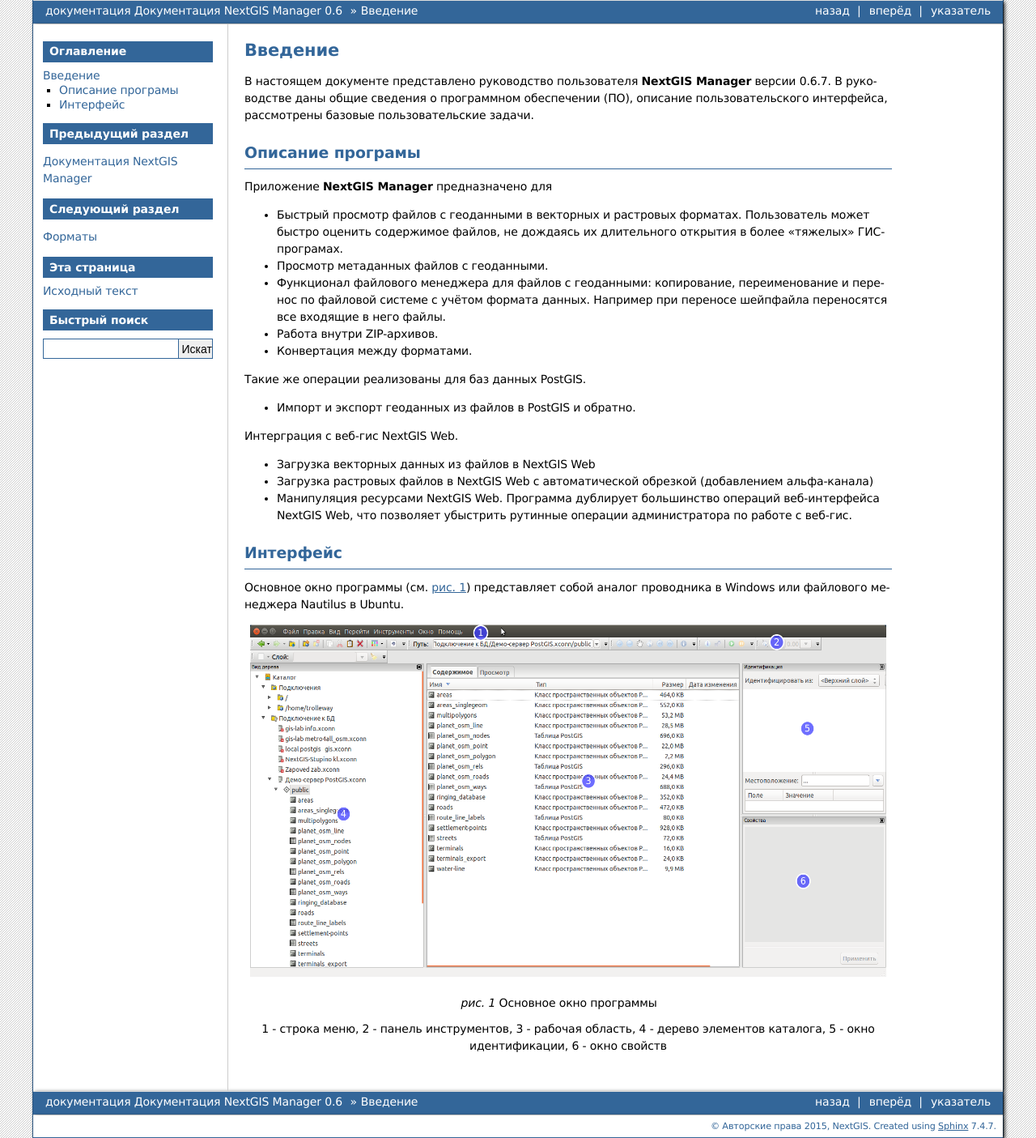
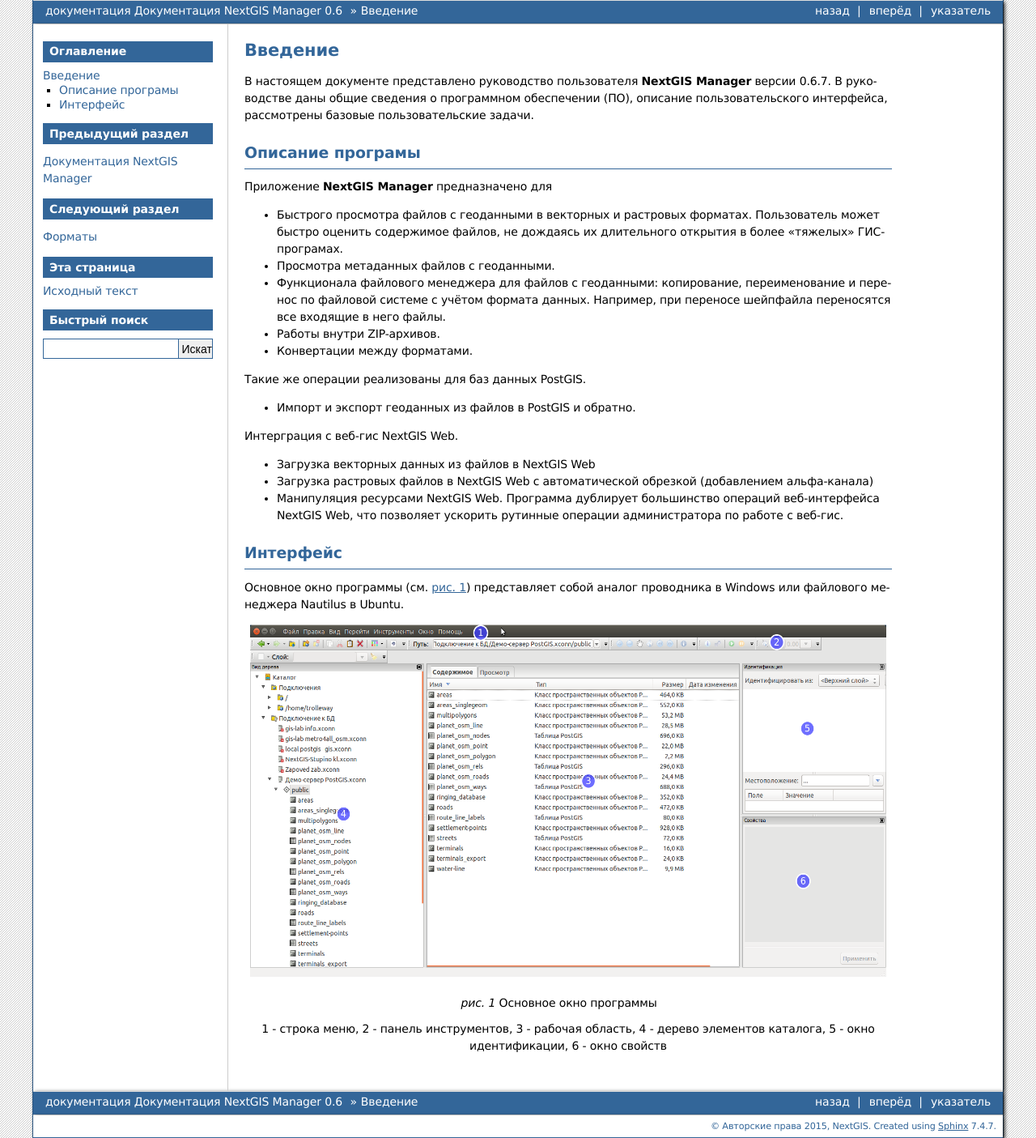
Before and after one commit to isabella232/docs_ngmanager, a Sphinx documentation site: the page built from source/intro.rst, in a window 1280 px wide. Shown: the whole page at 81% size. Built offline with Sphinx 7.4.7, drawn with Linux system fonts in a browser that asks for light colours; formulas are drawn with MathJax 3.

Commit message:
исправлены грамматические ошибки

```diff
--- a/source/intro.rst
+++ b/source/intro.rst
@@ -6,7 +6,9 @@
 ========
 
 
-В настоящем документе представлено руководство пользователя :program:`NextGIS Manager` версии |version|. В руководстве даны общие сведения о программном обеспечении (ПО), описание пользовательского интерфейса, рассмотрены базовые пользовательские задачи.
+В настоящем документе представлено руководство пользователя :program:`NextGIS Manager` версии |version|.
+В руководстве даны общие сведения о программном обеспечении (ПО), описание пользовательского
+интерфейса, рассмотрены базовые пользовательские задачи.
 
 .. only:: latex
 
@@ -20,11 +22,15 @@
 
 Приложение :program:`NextGIS Manager` предназначено для
 
-* Быстрый просмотр файлов с геоданными в векторных и растровых форматах. Пользователь может быстро оценить содержимое файлов, не дождаясь их длительного открытия в более "тяжелых" ГИС-програмах.
-* Просмотр метаданных файлов с геоданными.
-* Функционал файлового менеджера для файлов с геоданными: копирование, переименование и перенос по файловой системе с учётом формата данных. Например при переносе шейпфайла переносятся все входящие в него файлы.
-* Работа внутри ZIP-архивов.
-* Конвертация между форматами.
+* Быстрого просмотра файлов с геоданными в векторных и растровых форматах. Пользователь
+  может быстро оценить содержимое файлов, не дождаясь их длительного открытия в более
+  "тяжелых" ГИС-програмах.
+* Просмотра метаданных файлов с геоданными.
+* Функционала файлового менеджера для файлов с геоданными: копирование, переименование
+  и перенос по файловой системе с учётом формата данных. Например, при переносе шейпфайла
+  переносятся все входящие в него файлы.
+* Работы внутри ZIP-архивов.
+* Конвертации между форматами.
 
 Такие же операции реализованы для баз данных PostGIS.
 
@@ -34,13 +40,16 @@
 
 * Загрузка векторных данных из файлов в NextGIS Web
 * Загрузка растровых файлов в NextGIS Web с автоматической обрезкой (добавлением альфа-канала)
-* Манипуляция ресурсами NextGIS Web. Программа дублирует большинство операций веб-интерфейса NextGIS Web, что позволяет убыстрить рутинные операции администратора по работе с веб-гис.
+* Манипуляция ресурсами NextGIS Web. Программа дублирует большинство операций
+  веб-интерфейса NextGIS Web, что позволяет ускорить рутинные операции администратора
+  по работе с веб-гис.
 
 
 Интерфейс
 ---------
 
-Основное окно программы (см. :numref:`ngm_gui_mainscren`) представляет собой аналог проводника в Windows или файлового менеджера Nautilus в Ubuntu.
+Основное окно программы (см. :numref:`ngm_gui_mainscren`) представляет собой аналог
+проводника в Windows или файлового менеджера Nautilus в Ubuntu.
 
 
 
```
Also changed, not shown: source/user_tasks.rst (+47 -21 lines).
